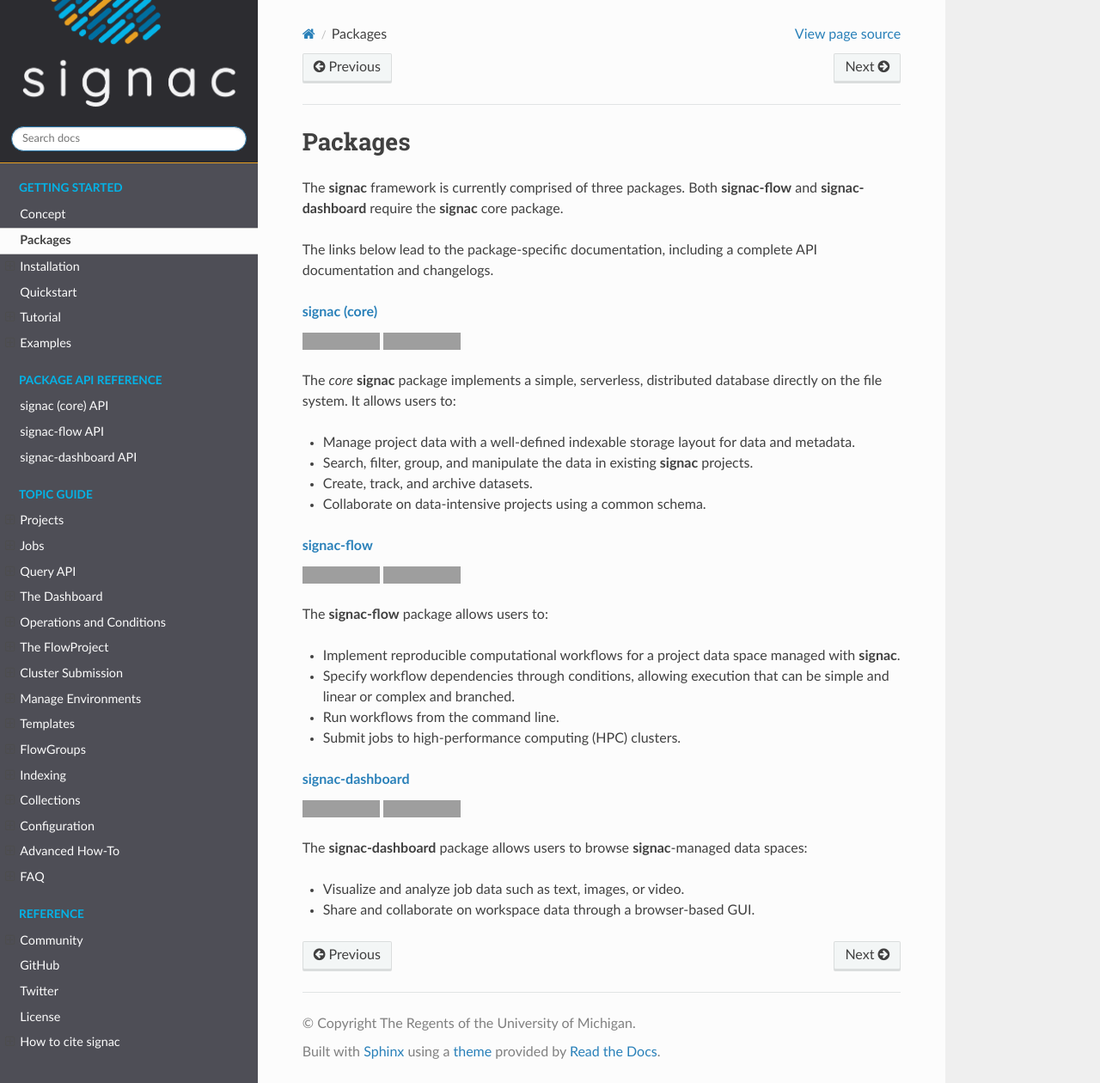
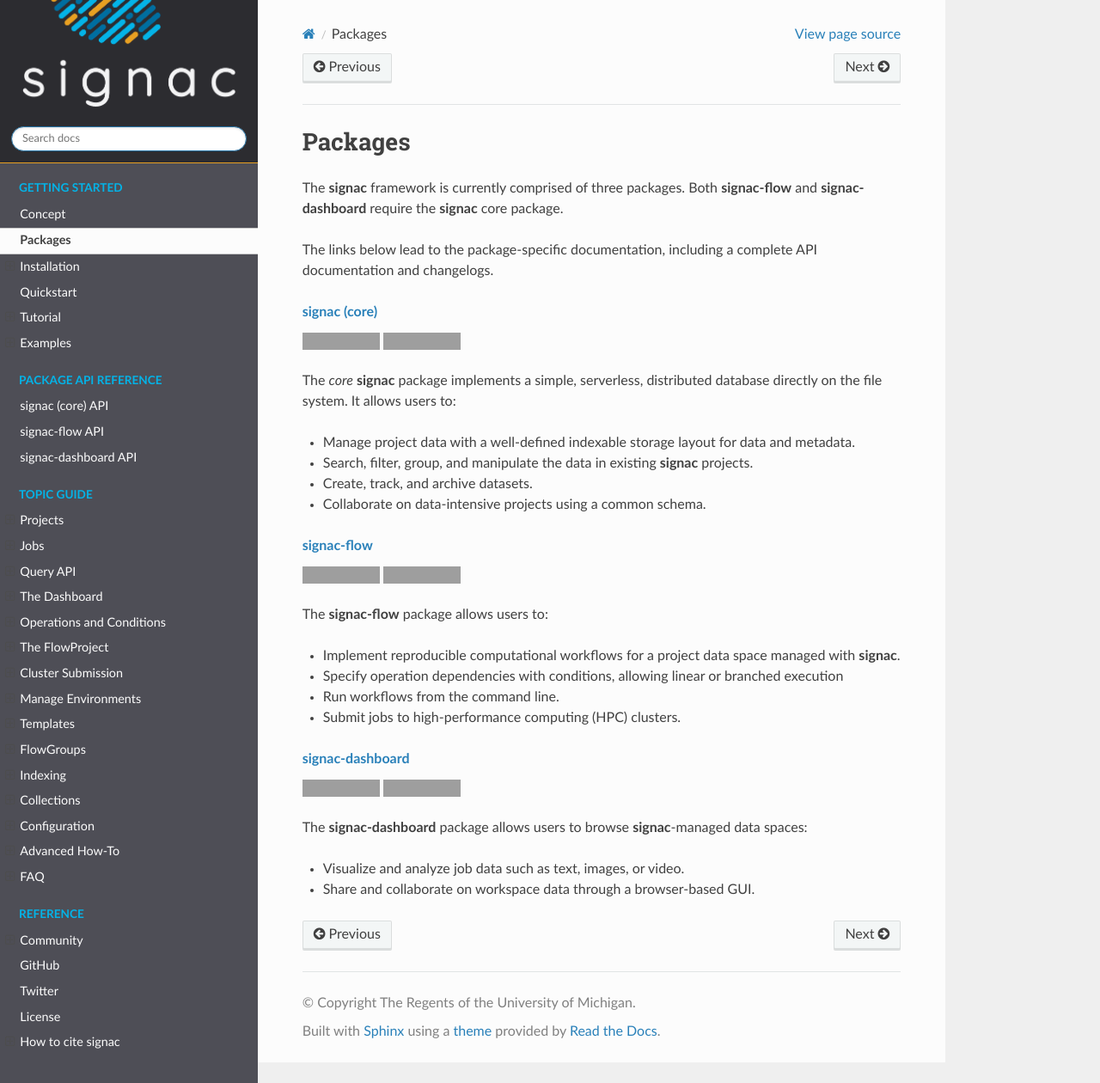
Before and after one commit to glotzerlab/signac-docs, a Sphinx documentation site: the page built from docs/source/packages.rst, in a window 1280 px wide and 1260 px high. Shown: the whole window at 86% size. Built offline with Sphinx 7.4.7 and the Read the Docs theme 2.0.0, drawn with Linux system fonts in a browser that asks for light colours; grey boxes are pictures that could not be loaded.

Commit message:
improve wording of operation dependencies doc bullet

```diff
--- a/docs/source/packages.rst
+++ b/docs/source/packages.rst
@@ -39,7 +39,7 @@
 The **signac-flow** package allows users to:
 
 - Implement reproducible computational workflows for a project data space managed with **signac**.
-- Specify workflow dependencies through conditions, allowing execution that can be simple and linear or complex and branched.
+- Specify operation dependencies with conditions, allowing linear or branched execution
 - Run workflows from the command line.
 - Submit jobs to high-performance computing (HPC) clusters.
 
```
